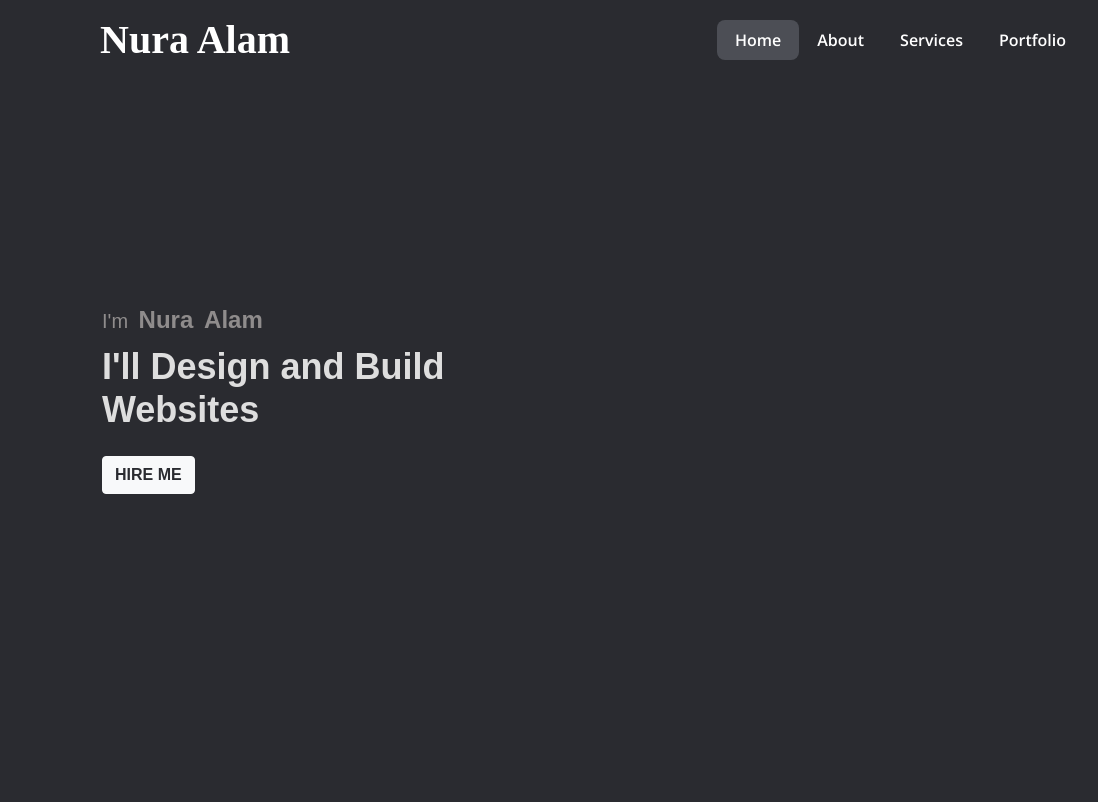
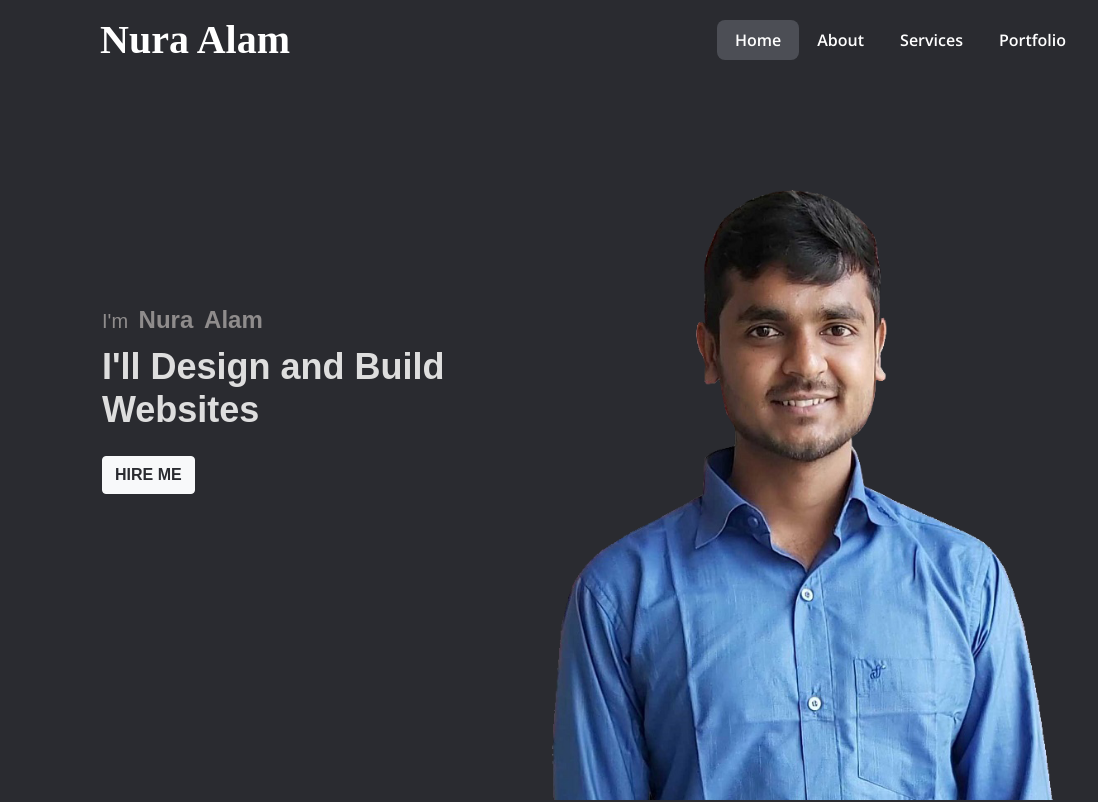
Before and after one commit to Kunal-Diwan/nuralam, a plain HTML site: page index.html in a window 1280 px wide. Shown: the top 802 px of the page, 0-1098 px from the left. Drawn offline with nearby package versions, Linux system fonts and the light colour scheme; the site is published under a folder, as on GitHub Pages, so addresses that start at the root find nothing.

Commit message:
Update style.css

```diff
--- a/css/style.css
+++ b/css/style.css
@@ -5,7 +5,7 @@
   }
   #topbar{
     height: 100vh;
-    background-image: url('/images/bannerImg.png');
+    background-image: url('../images/bannerImg.png');
     background-repeat: no-repeat;
     background-position: center;
     background-size: cover;
```
